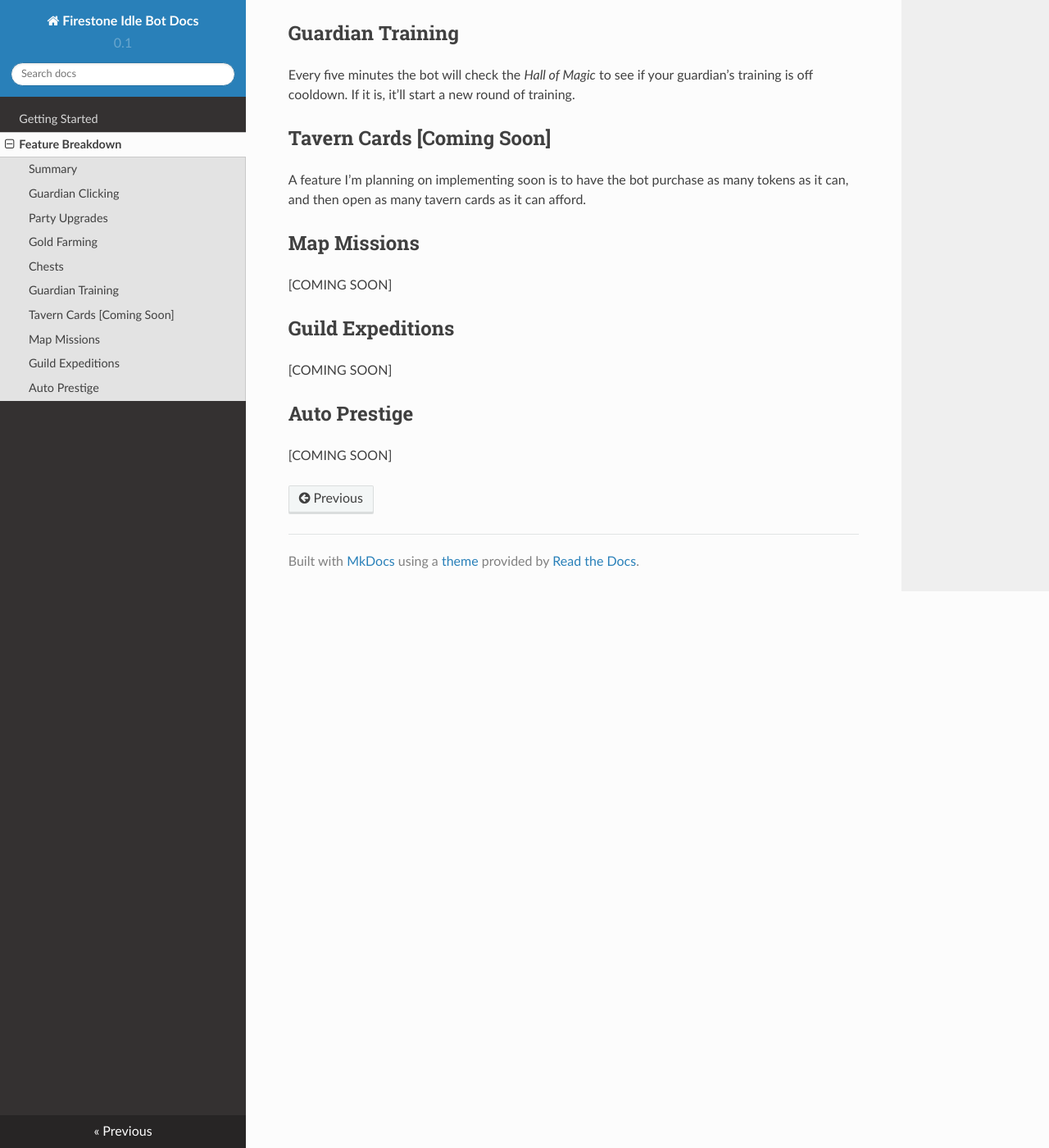
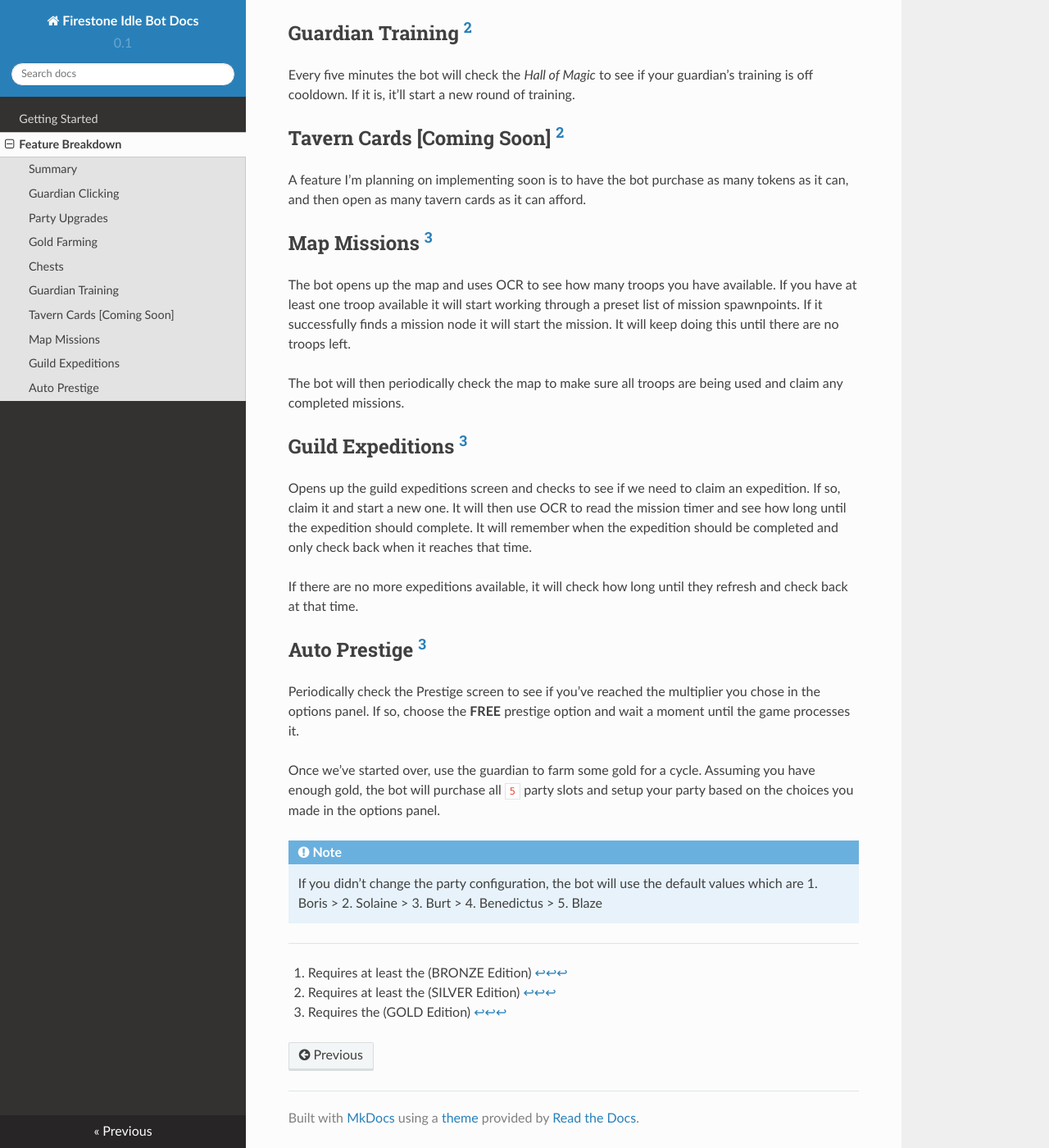
Before and after one commit to div0ky/firestone_docs, an MkDocs documentation site: the page built from docs/features.md, in a window 1280 px wide and 1400 px high, scrolled down 1386 px. Shown: the whole window at 82% size. Built offline with MkDocs 1.6.1, drawn with Linux system fonts in a browser that asks for light colours; nearby versions of some CDN libraries.

Commit message:
200403-223807

```diff
--- a/docs/features.md
+++ b/docs/features.md
@@ -20,29 +20,42 @@ Here I list out all of the bots features, how it works, and its expected behavio
 ## Summary
 The bot runs on a primary loop. It processes each feature in turn and then cycles back around to the top ad nauseam.
 
-## Guardian Clicking
+## Guardian Clicking [^bronze]
 At the top of the loop is **Guardian Clicking**. This is easily the most simple, fundamental feature. Depending on which Guardian you've chosen the bot will click differently. If you've chosen the `Fairy` guardian, it'll click `100 times` before moving on. The `Dragon` guardian is rate-limited. He can only fire once every second. For that reason, if you've chosen the `Dragon` guardian, it'll click `15 times` in one second intervals before moving on.
 
-## Party Upgrades
+## Party Upgrades [^bronze]
 Next up the bot will open the upgrades panel and check to see if you can afford any upgrades. If so, it will buy any and all you can afford working from the top-down.
 
-## Gold Farming
+## Gold Farming [^bronze]
 The bot will check to see if you "hit a wall" by checking for the `Fight Boss` button that appears when you've lost a boss fight.
 
-## Chests
+## Chests [^silver]
 Once every two hours the bot will open the inventory panel and check to see if you have any chests to be opened. If so, it'll loop through each chest `Common >> Epic`. Other versions of chests will be implemented soon.
 
-## Guardian Training
+## Guardian Training [^silver]
 Every five minutes the bot will check the *Hall of Magic* to see if your guardian's training is off cooldown. If it is, it'll start a new round of training.
 
-## Tavern Cards [Coming Soon]
+## Tavern Cards [Coming Soon] [^silver]
 A feature I'm planning on implementing soon is to have the bot purchase as many tokens as it can, and then open as many tavern cards as it can afford.
 
-## Map Missions
-[COMING SOON]
+## Map Missions [^gold]
+The bot opens up the map and uses OCR to see how many troops you have available. If you have at least one troop available it will start working through a preset list of mission spawnpoints. If it successfully finds a mission node it will start the mission. It will keep doing this until there are no troops left.
 
-## Guild Expeditions
-[COMING SOON]
+The bot will then periodically check the map to make sure all troops are being used and claim any completed missions.
 
-## Auto Prestige
-[COMING SOON]
+## Guild Expeditions [^gold]
+Opens up the guild expeditions screen and checks to see if we need to claim an expedition. If so, claim it and start a new one. It will then use OCR to read the mission timer and see how long until the expedition should complete. It will remember when the expedition should be completed and only check back when it reaches that time.
+
+If there are no more expeditions available, it will check how long until they refresh and check back at that time.
+
+## Auto Prestige [^gold]
+Periodically check the Prestige screen to see if you've reached the multiplier you chose in the options panel. If so, choose the **FREE** prestige option and wait a moment until the game processes it.
+
+Once we've started over, use the guardian to farm some gold for a cycle. Assuming you have enough gold, the bot will purchase all `5` party slots and setup your party based on the choices you made in the options panel.
+
+!!! note
+    If you didn't change the party configuration, the bot will use the default values which are 1. Boris > 2. Solaine > 3. Burt > 4. Benedictus > 5. Blaze
+
+[^bronze]: Requires at least the (BRONZE Edition)
+[^silver]: Requires at least the (SILVER Edition)
+[^gold]: Requires the (GOLD Edition)
```
